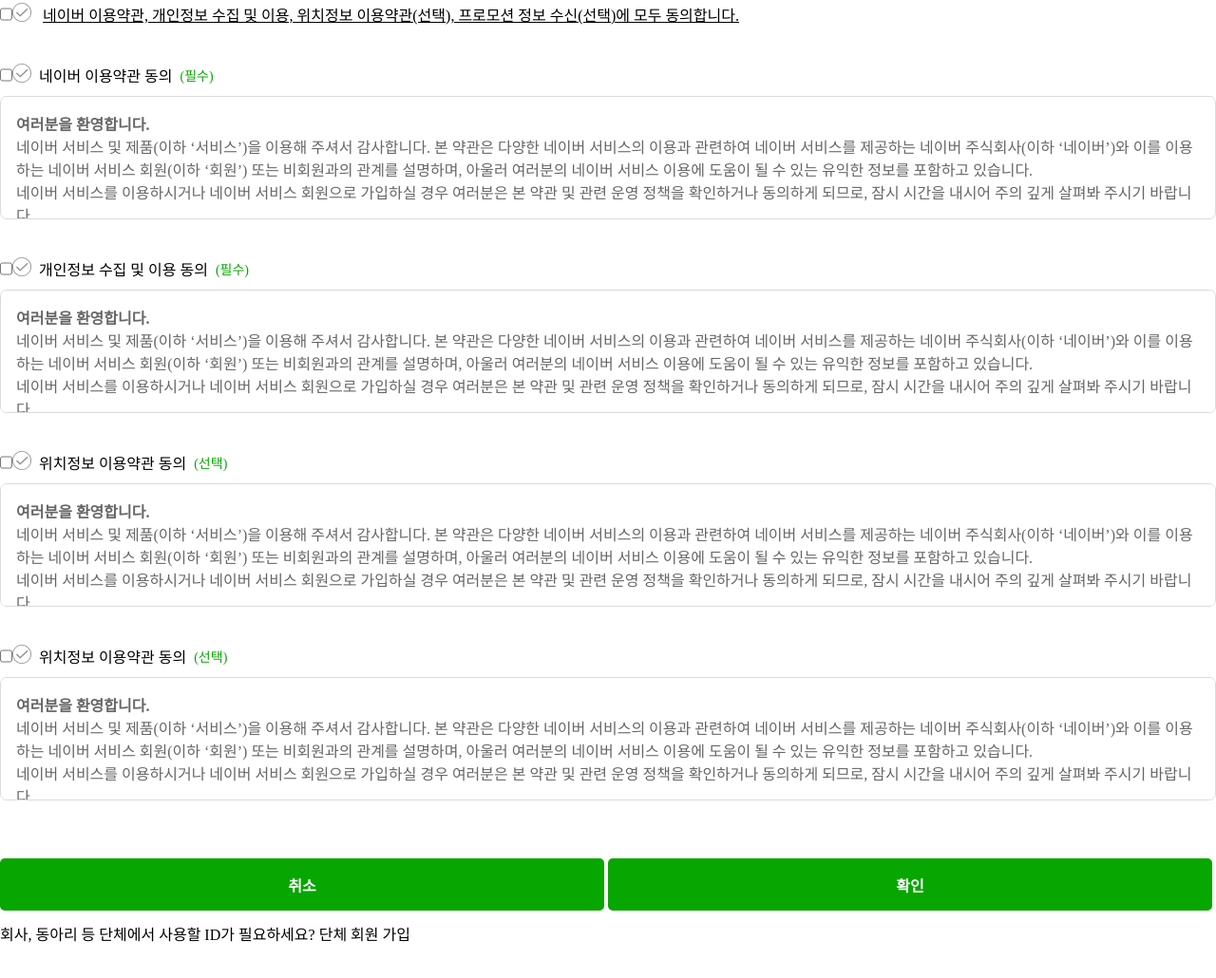
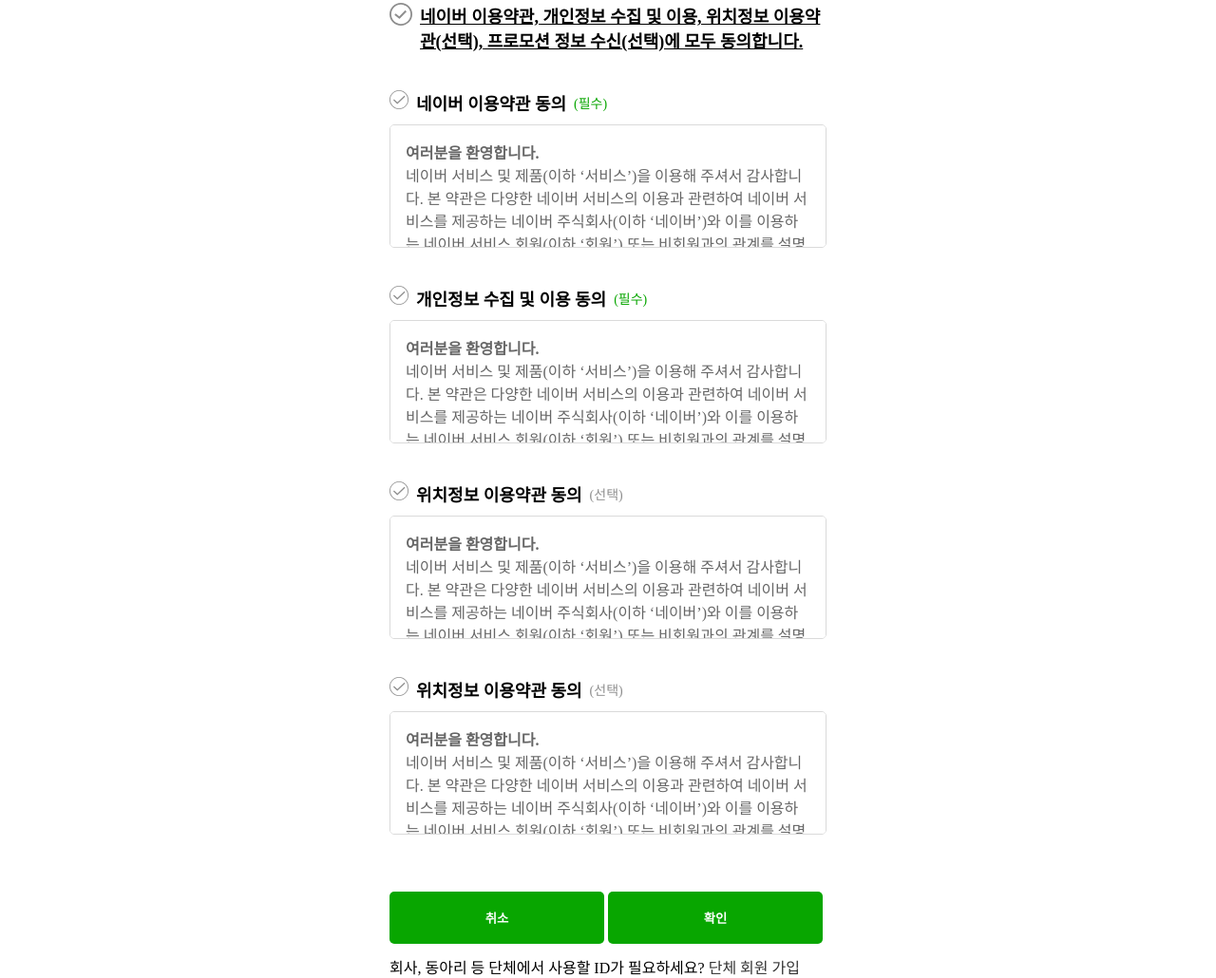
Before and after one commit to shinyelim/0726--, a plain HTML site: page 0727/index.html in a window 1280 px wide. Shown: the part 149-1179 px from the top of the page at 95% size. Before the commit the page ends 1144 px from the top, so only its background shows below. Drawn offline with nearby package versions, Linux system fonts and the light colour scheme; a script that the page names is missing.

Commit message:
💄 회원가입 스타일링

```diff
--- a/0727/style.css
+++ b/0727/style.css
@@ -1,136 +1,138 @@
-*{
+* {
+  margin: 0;
   padding: 0;
-  margin: 0;
   box-sizing: border-box;
 }
-a{
+
+a {
   text-decoration: none;
-  color: #000;
+  color: #333;
 }
-li{
+
+li {
   list-style: none;
 }
-.global-header{
+
+.global-header {
   position: relative;
   display: flex;
-  justify-content:center;
+  justify-content: center;
   align-items: center;
+  max-width: 768px;
   margin: 50px auto;
-  max-width: 768px;
+}
 
+.logo img {
+  width: 240px;
 }
-.logo img{
-  width: 240px;
 
-}
-.lang{
+.lang {
   position: absolute;
   right: 10px;
+}
 
-
-}
-.join-from{
+.join-form {
   max-width: 460px;
   margin: 0 auto;
 }
 
+section label {
+  display: flex;
+}
 
-section label{
-  display: flex;
+label input[type='checkbox'] {
+  display: none;
+}
 
+.checkbox-img {
+  margin-right: 8px;
 }
-label input[type='checkbox']{
-  display: block;
-}
-.checkbox-img{
-  margin-right:8px ;
 
-}
-.label p{
+label p {
   width: calc(100% - 32px);
   font-size: 18px;
-  font-weight: 900;
+  font-weight: 700;
 }
-.agree{
+
+.total .checkbox-img {
+  width: 24px;
+  height: 24px;
+  background-image: url('./images/pc_check_off_24.png');
+}
+
+.total .checkbox-img.checked {
+  background-image: url('./images/pc_check_on_l_24.png');
+}
+
+.agree {
   margin-top: 40px;
+}
 
+.agree .checkbox-img {
+  width: 20px;
+  height: 20px;
+  background-image: url('./images/pc_chcek_off_s_20.png');
 }
-.agree label span{
-  font-weight: 400;
-  font-size: 14px;
-  margin-left: 8px;
 
+.agree .checkbox-img.checked {
+  background-image: url('./images/pc_chcek_on_s_20.png');
+}
 
-}
-.agree label p{
+.agree label p {
   display: flex;
   align-items: center;
 }
-.agree .checkbox-img{
-  width: 20px;
-  height: 20px;
-  background-image: url(./images/pc_chcek_off_s_20.png);
+
+.agree label span {
+  font-size: 14px;
+  font-weight: 400;
+  margin-left: 8px;
 }
-/*span(필수)*/
-.text-primary{
-  color: #08a600;
 
-}
-/*span(선택)*/
-.text-secondary{
+.text-primary {
   color: #08a600;
 }
-.agree .checkbox-img.checked{
-  background-image: url(../0727/images/pc_chcek_on_s_20.png);
+
+.text-secondary {
+  color : #8e8e8e;
 }
-.total .checkbox-img{
-width: 24px;
-height: 24px;
-background: url(../0727/images/pc_chcek_off_s_20.png)no-repeat;
 
+.terms {
+  height: 130px;
+  overflow-y: scroll;
+  margin-top: 10px;
+  padding: 16px;
+  border: 1px solid #dadada;
+  border-radius: 5px;
+  color: #666;
+  background-color: #fff;
+}
 
+.req-alert {
+  visibility:hidden;
+  padding: 20px 0;
+  font-size: 14px;
+  color: red;
 }
-.total .checkbox-img.checked{
-  background-image: url(./images/pc_chcek_on_s_20.png);
-}
-/*label 스타일링*/
 
-.terms{
-height: 130px;
-overflow-y: scroll;
-margin-top: 10px;
-padding: 16px;
-border-radius: 7px;
-background-color: #fff;
-color: #666;
-border: 1px solid #dadadd;
-}
-.req-alert{
-  visibility: hidden;
-  color: red;
-  font-size: 15px;
-  padding: 20px 0;
-
-}
-.btn{
-  width: calc((100% - 8px)/2);
+.btn {
+  width: calc((100% - 8px) / 2);
   height: 55px;
-  background-color: #08a600;
   border: none;
   color: #fff;
-  font-size: 16px;
+  background-color: #08a600;
+  font-weight: 700;
   border-radius: 5px;
-  font-weight: bold;
+}
 
+.group-join {
+  margin-top: 12px;
 }
-.group-join{
-  margin-top: 12px;
 
-}
-.group-join a{
+.group-join a {
   transition: color 300ms ease-in-out;
 }
 
-.group-join a:hover{
+.group-join a:hover {
   color: #08a600;
 }
```
